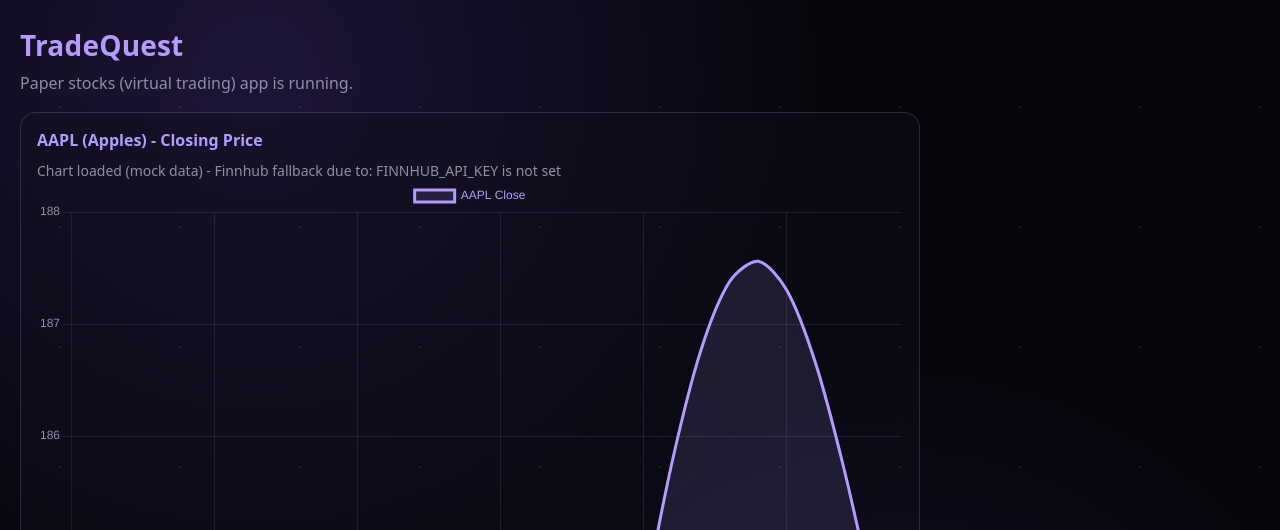
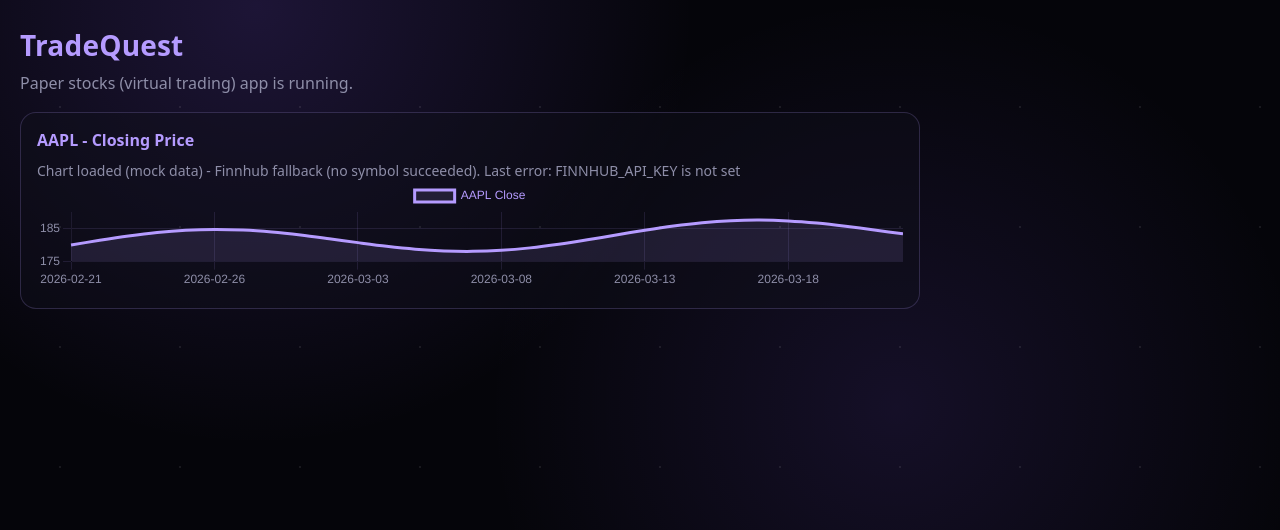
Before and after one commit to JustSahil-S/TradeQuest, a Django app: page / in a window 1280 px wide. Shown: the part 73-603 px from the top of the page. Run offline with Django 5.2, Linux system fonts and the light colour scheme; the visitor is signed in with stand-in values (Sample User, id 1).

Commit message:
Probe multiple symbols for Finnhub candles
If the configured Finnhub key lacks candle access, try a set of common tickers and display whichever works; update the chart title accordingly.

Made-with: Cursor

```diff
--- a/stocks/finnhub.py
+++ b/stocks/finnhub.py
@@ -54,7 +54,11 @@ def fetch_candles(symbol: str, resolution: str = "D", days: int = 30) -> dict:
 
     # Finnhub arrays should align; still, be defensive.
     n = min(len(labels), len(closes))
-    return {"labels": labels[:n], "closes": closes[:n]}
+    return {
+        "labels": labels[:n],
+        "closes": closes[:n],
+        "symbol": symbol,
+    }
 
 
 def mock_candles(symbol: str, days: int = 30) -> dict:
--- a/stocks/templates/stocks/index.html
+++ b/stocks/templates/stocks/index.html
@@ -174,6 +174,16 @@
         border: 1px solid rgba(181, 155, 255, 0.2);
       }
 
+      .chart-canvas-wrap {
+        height: 110px;
+      }
+
+      .chart-canvas-wrap canvas {
+        height: 110px !important;
+        width: 100% !important;
+        display: block;
+      }
+
       .chart-title {
         font-weight: 700;
         color: var(--purple-2);
@@ -225,9 +235,11 @@
       <p>Paper stocks (virtual trading) app is running.</p>
 
       <div class="chart-card">
-        <div class="chart-title">AAPL (Apples) - Closing Price</div>
+        <div class="chart-title" id="chartTitle">Loading symbol... - Closing Price</div>
         <div id="chartStatus" class="loading">Loading chart...</div>
-        <canvas id="aaplChart" height="110"></canvas>
+        <div class="chart-canvas-wrap">
+          <canvas id="aaplChart"></canvas>
+        </div>
       </div>
     </div>
 
@@ -282,6 +294,11 @@
             statusEl.textContent += " - " + payload.note;
           }
 
+          if (payload?.symbol) {
+            const titleEl = document.getElementById("chartTitle");
+            if (titleEl) titleEl.textContent = payload.symbol + " - Closing Price";
+          }
+
           const ctx = canvas.getContext("2d");
           const chart = new Chart(ctx, {
             type: "line",
@@ -302,6 +319,7 @@
             options: {
               responsive: true,
               maintainAspectRatio: false,
+              animation: false,
               plugins: {
                 legend: {
                   labels: {
--- a/stocks/views.py
+++ b/stocks/views.py
@@ -32,18 +32,36 @@ def signup(request):
 @login_required
 def aapl_chart(request):
     """
-    Return candle series for AAPL for Chart.js.
+    Return candle series for a symbol for Chart.js.
+
+    We try a small list of popular tickers and return the first one Finnhub
+    allows for the current API key/plan.
     """
-    symbol = "AAPL"
-    try:
-        series = fetch_candles(symbol=symbol, resolution="D", days=30)
-    except Exception as e:
-        if settings.DEBUG:
-            # For local development: fall back to mock data so the UI wiring works.
-            series = mock_candles(symbol=symbol, days=30)
-            series["note"] = f"Finnhub fallback due to: {e}"
-        else:
-            # Keep the error payload JSON so the front-end can display/log it.
-            return JsonResponse({"error": str(e)}, status=500)
+    symbols_to_try = [
+        "AAPL",
+        "MSFT",
+        "NVDA",
+        "TSLA",
+        "AMZN",
+        "META",
+        "AMD",
+        "NFLX",
+        "GOOGL",
+        "SPY",
+    ]
 
-    return JsonResponse(series)
+    last_exc = None
+    for symbol in symbols_to_try:
+        try:
+            return JsonResponse(fetch_candles(symbol=symbol, resolution="D", days=30))
+        except Exception as e:
+            last_exc = e
+
+    # If none of the tickers work, fall back (DEBUG) so the UI can be verified.
+    if settings.DEBUG:
+        fallback_symbol = "AAPL"
+        series = mock_candles(symbol=fallback_symbol, days=30)
+        series["note"] = f"Finnhub fallback (no symbol succeeded). Last error: {last_exc}"
+        return JsonResponse(series)
+
+    return JsonResponse({"error": str(last_exc) if last_exc else "Finnhub error"}, status=500)
```
